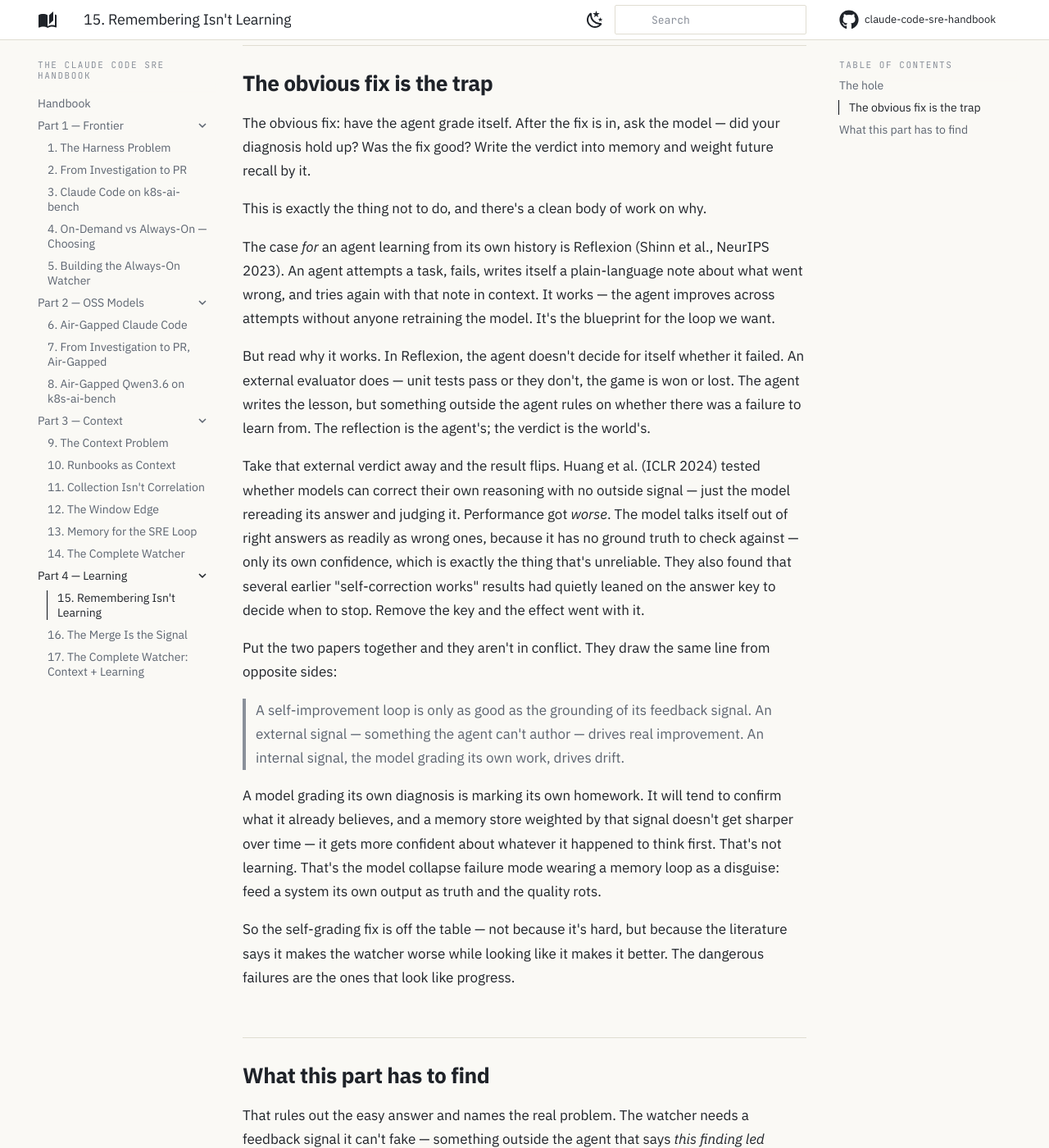
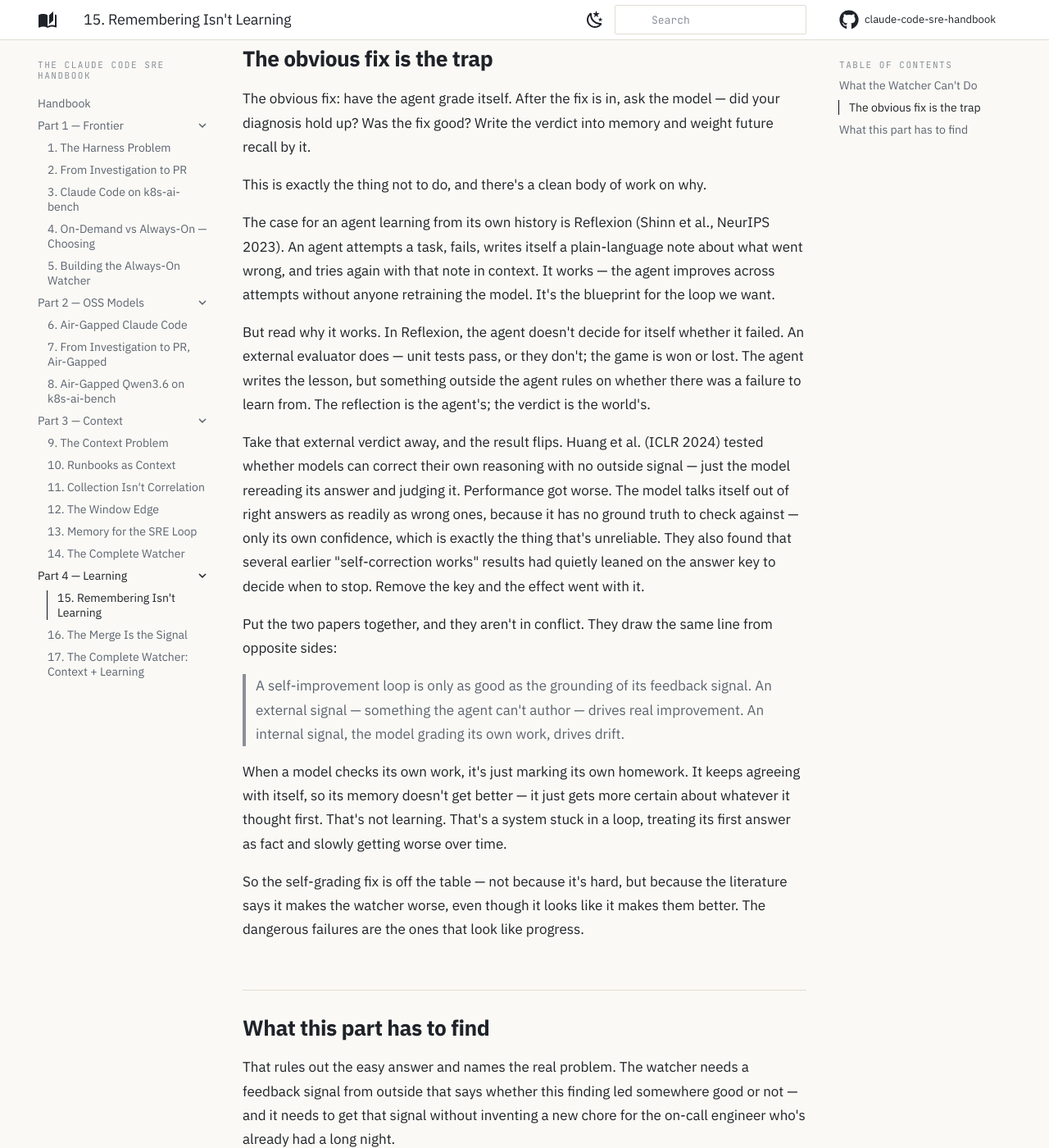
Before and after one commit to har-ki/claude-code-sre-handbook, an MkDocs documentation site: the page built from docs/handbook/15-remembering-isnt-learning.md, in a window 1280 px wide and 1400 px high, scrolled down 994 px. Shown: the whole window at 82% size. Built offline with MkDocs 1.6.1 and Material for MkDocs 9.7.7, drawn with Linux system fonts in a browser that asks for light colours; comment, search, counter and statistics services are not loaded; some of the changed text lies outside the part shown.

Commit message:
Update Part 4 posts: revised copy + diagrams for Posts 15-17

```diff
--- a/docs/handbook/15-remembering-isnt-learning.md
+++ b/docs/handbook/15-remembering-isnt-learning.md
@@ -4,15 +4,15 @@ The watcher we finished Part 3 with has a good memory. Before it investigates an
 
 That watcher remembers. It does not learn. Those are different things, and the gap between them is the whole of Part 4.
 
-## The hole
+## What the Watcher Can't Do
 
-Here is what the watcher cannot do. It sees `StockMismatchError` on `ecommerce-api`, investigates, writes a finding: the stock decrement in `inventory.js` isn't atomic, two orders race, one wins. It opens a draft PR. A human looks at it.
+Here is what the watcher cannot do: it sees a `StockMismatchError` on `ecommerce-api`, investigates, and writes a finding: the stock decrement in `inventory.js` isn't atomic; two orders race, and one wins. It opens a draft PR. A human looks at it.
 
 Then one of two things happens. The human merges the fix — maybe as-is, maybe after rewriting half of it. Or the human closes the PR without merging, because the diagnosis was wrong.
 
-The watcher never finds out which. Next time `StockMismatchError` fires, it pulls up the same finding and hands the agent the same starting point — with no idea whether that finding led to a fix that shipped or a fix that got thrown away. A finding that was right and a finding that was wrong are stored identically. The agent reads both with the same confidence.
+The watcher never finds out which. Next time `StockMismatchError` fires, it pulls up the same finding and hands the agent the same starting point — with no idea whether that finding led to a fix that shipped or was thrown away. A finding that was right and a finding that was wrong are stored identically. The agent reads both with the same confidence.
 
-That's the difference between a notebook and a teacher. The watcher has a notebook. It records what it thought. It has no way to grade what it thought against what actually happened, so it can't get better — it can only accumulate. Remembering is recording the past. Learning is letting the past change what you do next.
+That's the difference between a notebook and a teacher. The watcher has a notebook. It records what it thought. It has no way to grade its thinking against what actually happened, so it can't get better — it can only accumulate. Remembering is recording the past. Learning is letting the past change what you do next.
 
 ## The obvious fix is the trap
 
@@ -20,31 +20,31 @@ The obvious fix: have the agent grade itself. After the fix is in, ask the model
 
 This is exactly the thing not to do, and there's a clean body of work on why.
 
-The case *for* an agent learning from its own history is Reflexion (Shinn et al., NeurIPS 2023). An agent attempts a task, fails, writes itself a plain-language note about what went wrong, and tries again with that note in context. It works — the agent improves across attempts without anyone retraining the model. It's the blueprint for the loop we want.
+The case for an agent learning from its own history is Reflexion (Shinn et al., NeurIPS 2023). An agent attempts a task, fails, writes itself a plain-language note about what went wrong, and tries again with that note in context. It works — the agent improves across attempts without anyone retraining the model. It's the blueprint for the loop we want.
 
-But read why it works. In Reflexion, the agent doesn't decide for itself whether it failed. An external evaluator does — unit tests pass or they don't, the game is won or lost. The agent writes the lesson, but something outside the agent rules on whether there was a failure to learn from. The reflection is the agent's; the verdict is the world's.
+But read why it works. In Reflexion, the agent doesn't decide for itself whether it failed. An external evaluator does — unit tests pass, or they don't; the game is won or lost. The agent writes the lesson, but something outside the agent rules on whether there was a failure to learn from. The reflection is the agent's; the verdict is the world's.
 
-Take that external verdict away and the result flips. Huang et al. (ICLR 2024) tested whether models can correct their own reasoning with no outside signal — just the model rereading its answer and judging it. Performance got *worse*. The model talks itself out of right answers as readily as wrong ones, because it has no ground truth to check against — only its own confidence, which is exactly the thing that's unreliable. They also found that several earlier "self-correction works" results had quietly leaned on the answer key to decide when to stop. Remove the key and the effect went with it.
+Take that external verdict away, and the result flips. Huang et al. (ICLR 2024) tested whether models can correct their own reasoning with no outside signal — just the model rereading its answer and judging it. Performance got worse. The model talks itself out of right answers as readily as wrong ones, because it has no ground truth to check against — only its own confidence, which is exactly the thing that's unreliable. They also found that several earlier "self-correction works" results had quietly leaned on the answer key to decide when to stop. Remove the key and the effect went with it.
 
-Put the two papers together and they aren't in conflict. They draw the same line from opposite sides:
+Put the two papers together, and they aren't in conflict. They draw the same line from opposite sides:
 
 > A self-improvement loop is only as good as the grounding of its feedback signal. An external signal — something the agent can't author — drives real improvement. An internal signal, the model grading its own work, drives drift.
 
-A model grading its own diagnosis is marking its own homework. It will tend to confirm what it already believes, and a memory store weighted by that signal doesn't get sharper over time — it gets more confident about whatever it happened to think first. That's not learning. That's the model collapse failure mode wearing a memory loop as a disguise: feed a system its own output as truth and the quality rots.
+When a model checks its own work, it's just marking its own homework. It keeps agreeing with itself, so its memory doesn't get better — it just gets more certain about whatever it thought first. That's not learning. That's a system stuck in a loop, treating its first answer as fact and slowly getting worse over time.
 
-So the self-grading fix is off the table — not because it's hard, but because the literature says it makes the watcher worse while looking like it makes it better. The dangerous failures are the ones that look like progress.
+So the self-grading fix is off the table — not because it's hard, but because the literature says it makes the watcher worse, even though it looks like it makes them better. The dangerous failures are the ones that look like progress.
 
 ## What this part has to find
 
-That rules out the easy answer and names the real problem. The watcher needs a feedback signal it can't fake — something outside the agent that says *this finding led somewhere good* or *this one didn't* — and it needs to get that signal without inventing a new chore for the on-call engineer who's already had a long night.
+That rules out the easy answer and names the real problem. The watcher needs a feedback signal from outside that says whether this finding led somewhere good or not — and it needs to get that signal without inventing a new chore for the on-call engineer who's already had a long night.
 
-There's a signal like that already sitting in the workflow, and nobody has to do anything new to produce it. That's the next post.
+There's already a signal like that in the workflow, and nobody has to do anything new to produce it. That's the next post.
 
-For now, the honest diagnosis stands: the watcher we shipped at the end of Part 3 is the best version of a system that only remembers. To make it learn, we have to ground it in something it can't talk itself into. Everything in Part 4 is engineering toward that one constraint.
+Right now, the watcher we built in Part 3 is as good as a system that only remembers can get. To help it learn, we need to give it feedback it can't create or influence itself. Everything in Part 4 is about solving that challenge.
 
 ---
 
-*The shipped watcher is in [`watcher-capstone/`](https://github.com/har-ki/claude-code-sre-handbook/tree/main/watcher-capstone) — the system this post diagnoses. It stays as the reference for a watcher that remembers; Part 4 builds the one that learns.*
+*The shipped watcher is in [`watcher-capstone/`](https://github.com/har-ki/claude-code-sre-handbook/tree/main/watcher-capstone) — the system this post diagnoses. It remains the reference for a watcher who remembers; Part 4 builds the one who learns.*
 
 ---
 
```
Also changed, not shown: docs/handbook/16-the-merge-is-the-signal.md (+13 -15 lines), docs/handbook/17-the-complete-watcher-context-learning.md (+13 -17 lines), docs/assets/16-learning-phase-flow.png (added), docs/assets/17-complete-watcher-loop.png (added).
